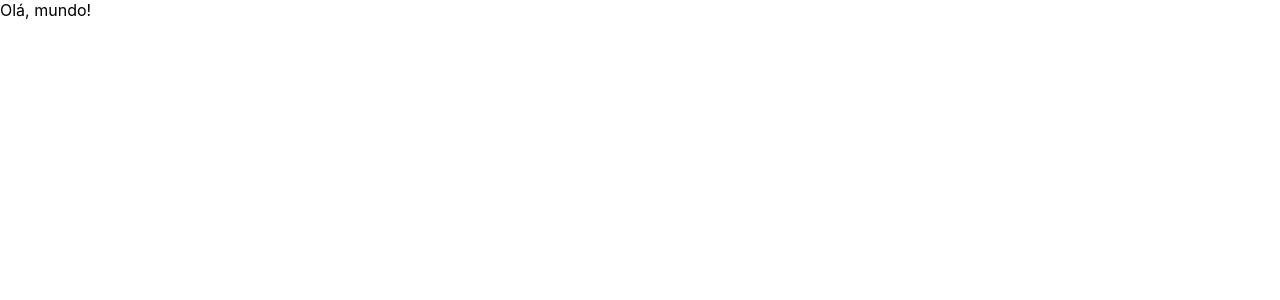
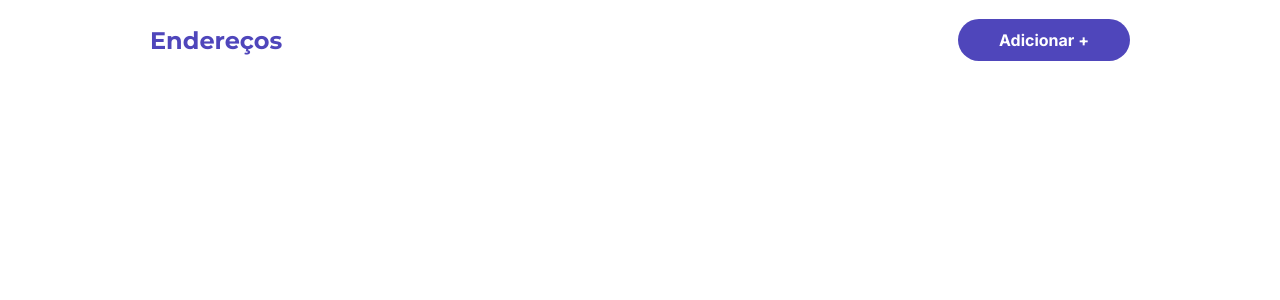
Before and after one commit to dharyel/publi-frontend, a React (Create React App) app: page / in a window 1280 px wide. Shown: the top 300 px of the page. Built offline with nearby package versions, Linux system fonts and the light colour scheme.

Commit message:
criado o AddressListTop com o PageTitleName e o Button

```diff
--- a/src/App.tsx
+++ b/src/App.tsx
@@ -1,8 +1,9 @@
+import { AddressList } from "./pages/AddressList";
 
 function App() {
   return (
     <>
-      Olá, mundo!
+      <AddressList />
     </>
   );
 }
--- /dev/null
+++ b/src/components/AddressListTop/index.tsx
@@ -0,0 +1,17 @@
+import { Button } from '../Button';
+import { PageTitleName } from '../PageTitleName';
+import {
+    Container,
+    Wrapper
+} from './styles';
+
+export const AddressListTop = () => {
+    return(
+        <Container>
+            <Wrapper>
+                <PageTitleName text="Endereços" />
+                <Button text="Adicionar +" />
+            </Wrapper>
+        </Container>
+    );
+}
--- /dev/null
+++ b/src/components/AddressListTop/styles.ts
@@ -0,0 +1,22 @@
+import styled from 'styled-components';
+import { colors } from '../../models/theme';
+
+export const Container = styled.div `
+    width: 100%;
+    height: 80px;
+
+    background-color: ${colors.bgWhite};
+`;
+
+export const Wrapper = styled.div `
+
+    max-width: 1440px;
+    height: 100%;
+    padding: 28px 150px;
+
+    display: flex;
+    justify-content: space-between;
+    align-items: center;
+
+    margin: 0 auto;
+`;
--- /dev/null
+++ b/src/components/Button/index.tsx
@@ -0,0 +1,11 @@
+import { ButtonElement } from './styles';
+
+interface ButtonProps{
+    text: string;
+}
+
+export const Button = ({text}: ButtonProps) => {
+    return (
+        <ButtonElement>{text}</ButtonElement>
+    );
+}
--- /dev/null
+++ b/src/components/Button/styles.ts
@@ -0,0 +1,27 @@
+import styled from 'styled-components';
+import { colors } from '../../models/theme';
+
+export const ButtonElement = styled.button`
+    padding: 10px 40px;
+
+    background: ${colors.brandcolorPrimaryDefault};
+    color: ${colors.bgWhite};
+
+    border: 0;
+    border-radius: 71px;
+
+    font-family: 'Inter', sans-serif;
+    font-size: 16px;
+    font-weight: 700;
+
+    transition: all 0.3s ease-in-out;
+
+    border: 1px solid transparent;
+
+    cursor: pointer;
+
+    :hover {
+        filter: brightness(0.9);
+        border: 1px solid black;
+    }
+`;
--- /dev/null
+++ b/src/components/PageTitleName/SearchBox/index.tsx
@@ -0,0 +1,3 @@
+export const SearchBox = () => {
+
+}
--- /dev/null
+++ b/src/components/PageTitleName/index.tsx
@@ -0,0 +1,11 @@
+import { TitleName } from './styles';
+
+interface PageTitleNameProps{
+    text: string;
+}
+
+export const PageTitleName = ({text}: PageTitleNameProps) => {
+    return (
+        <TitleName>{text}</TitleName>
+    );
+}
--- /dev/null
+++ b/src/components/PageTitleName/styles.ts
@@ -0,0 +1,9 @@
+import styled from 'styled-components';
+import { colors } from '../../models/theme';
+
+export const TitleName = styled.h1`
+    font-family: 'Montserrat', sans-serif;
+    font-size: 24px;
+    font-weight: 700;
+    color: ${colors.brandcolorPrimaryDefault};
+`;
--- /dev/null
+++ b/src/pages/AddressList/index.tsx
@@ -0,0 +1,13 @@
+import { AddressListTop } from '../../components/AddressListTop';
+
+import {
+    Container,
+ } from './styles';
+
+export const AddressList = () => {
+    return (
+        <Container>
+            <AddressListTop />
+        </Container>
+    );
+}
--- /dev/null
+++ b/src/pages/AddressList/styles.ts
@@ -0,0 +1,5 @@
+import styled from 'styled-components';
+
+export const Container = styled.div`
+    width: 100%;
+`;
```
